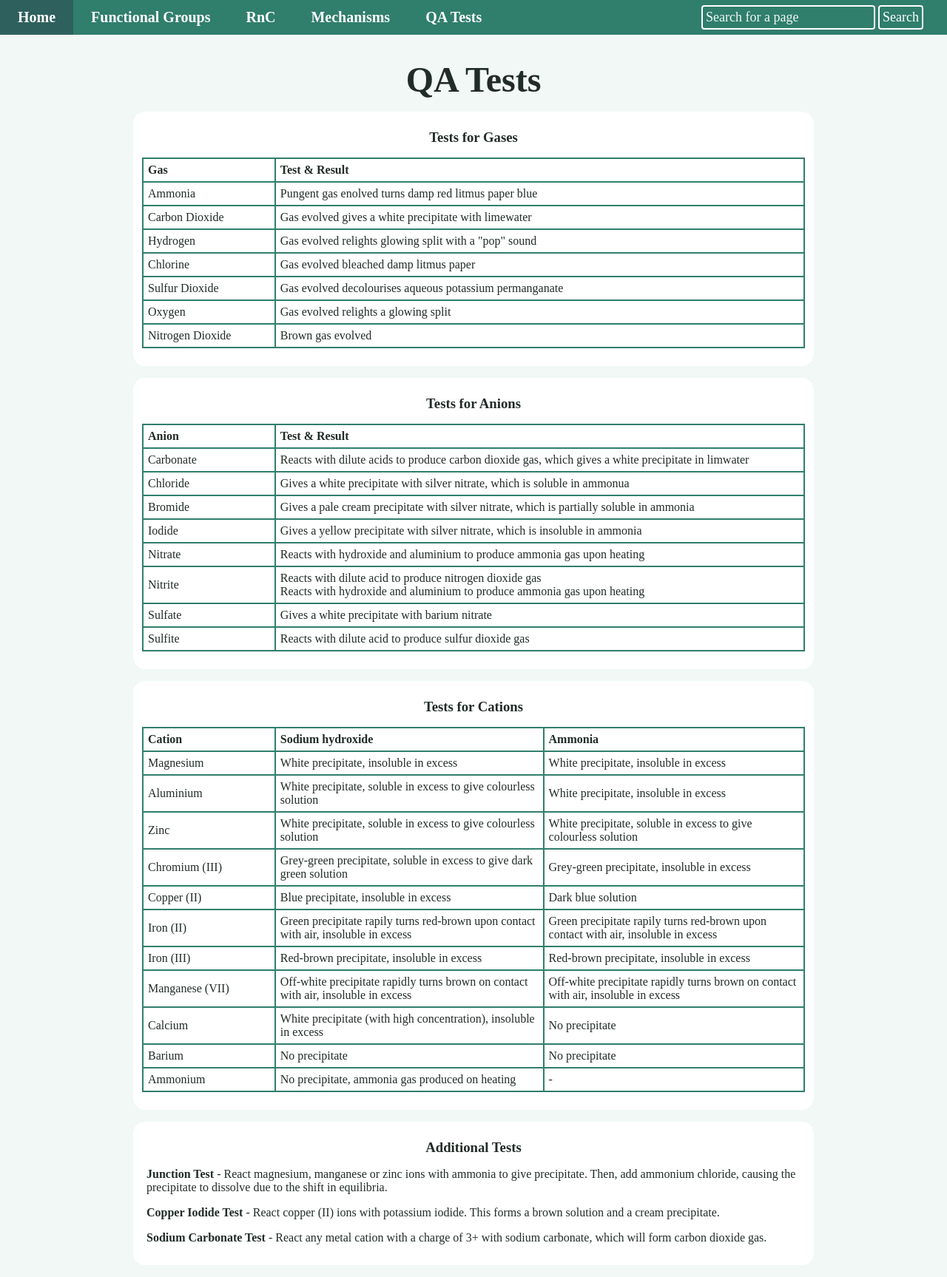
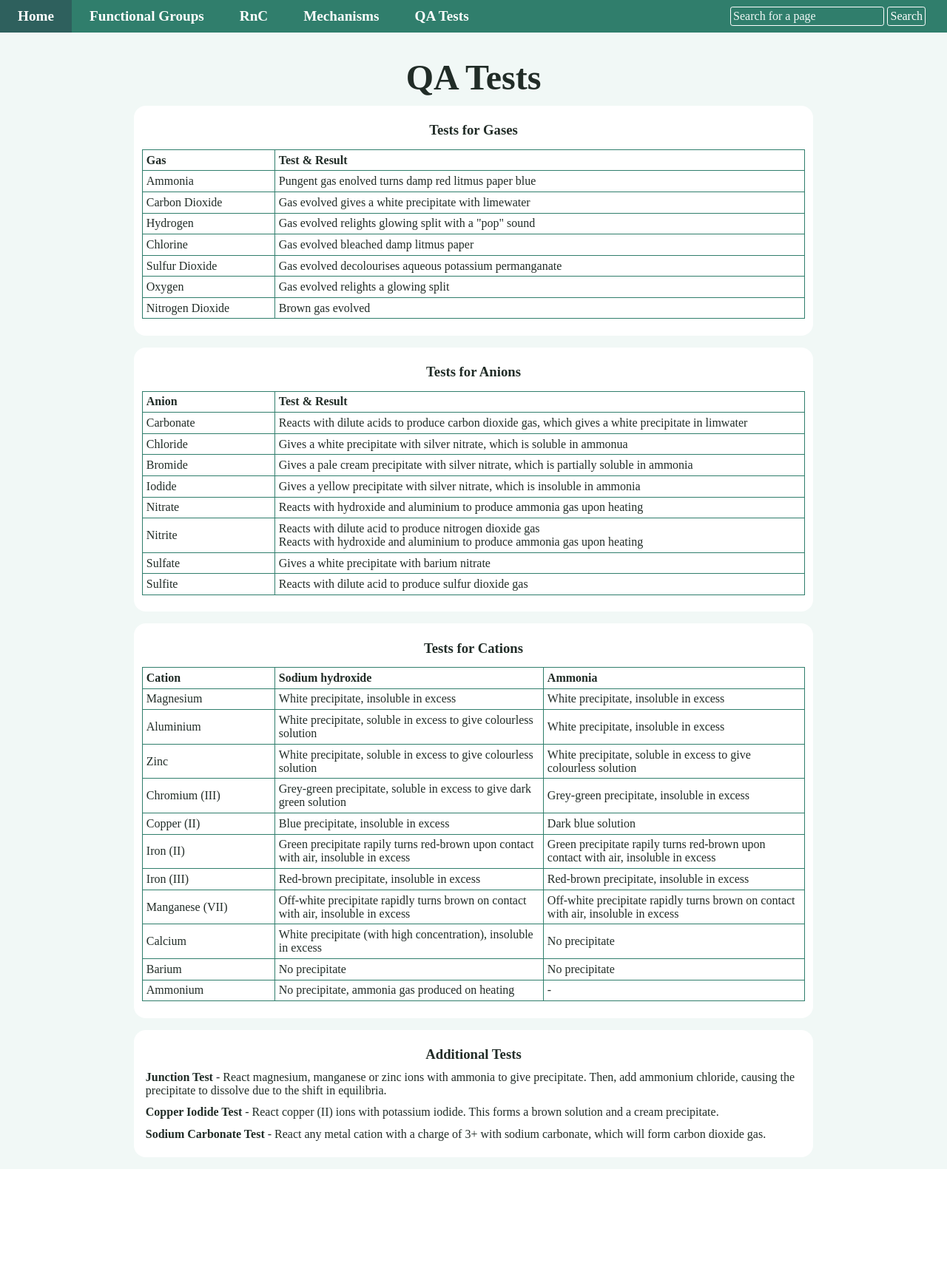
Before and after one commit to teo-joon-yi/Chemistry_Reaction_Map, a Flask app: page /qa-tests in a window 1280 px wide. Shown: the whole page at 74% size. After the commit the page ends 1581 px from the top, so only its background shows below. Run offline with Flask 3, Linux system fonts and the light colour scheme; some web fonts are replaced.

Commit message:
Update reactionMap.css
Added CSS for <img> tag
Converted all variables in pixels (px) to root element (rem)

```diff
--- a/static/reactionMap.css
+++ b/static/reactionMap.css
@@ -19,26 +19,27 @@ body {
 	background: var(--backgrounddark);
 	color: var(--textcolour);
 	font-family: "Solway" !important;
-	margin: 0px
+	margin: 0rem
 }
 
 h1 {
-	margin: 48px 0px 16px 0px;
-	font-size: 48px;
+	margin: 3rem 0rem 0.7rem 0rem;
+	font-size: 3rem;
 }
 
 h3 {
-	margin: 12px 0px 4px 0px;
+	margin: 0.7rem 0rem 0.2rem 0rem;
 	text-align: center;
 }
 
 p {
-	padding: 0px 6px 0px 6px
+	padding: 0rem 0.3rem;
+	margin: 0.7rem 0rem
 }
 
 .container {
 	width: 100vw;
-	margin: 0px;
+	margin: 0rem;
 	display: flex;
 	flex-direction: column;
 	align-items: center
@@ -59,7 +60,7 @@ p {
 
 .title-container, .reactions-container {
 	width: 70%;
-	margin-top: 32px;
+	margin-top: 1.8rem;
 	text-align: center;
 }
 
@@ -76,11 +77,11 @@ p {
 .reactionmap-container, .table-container, .additional-info-container {
 	width: 70%;
 	align-items: center;
-	border-radius: 16px;
+	border-radius: 1rem;
 	border: none;
 	background: var(--backgroundmiddle);
-	margin-bottom: 16px;
-	padding: 12px
+	margin-bottom: 1rem;
+	padding: 0.7rem
 }
 
 .reactionmap-container {
@@ -157,13 +158,13 @@ p {
 	justify-content: flex-start;
 	align-items: center;
 	text-align: center;
-	font-size: 20px;
+	font-size: 1.2rem;
 }
 
 .navlink {
 	color: var(--backgroundlight);
-	padding: 12px 24px;
-	margin: 0px;
+	padding: 0.7rem 1.5rem;
+	margin: 0rem;
 	transition: background 0.2s
 }
 
@@ -172,18 +173,18 @@ p {
 }
 
 .navsearch {
-	padding: 0px 32px;
-	margin: 0px;
+	padding: 0rem 1.8rem;
+	margin: 0rem;
 }
 
 .navsearch-input, .navsearch-submit {
 	font-family: "Solway" !important;
-	font-size: 18px;
+	font-size: 1rem;
 	background: transparent;
-	border: 2px solid var(--backgroundlight);
+	border: 0.1rem solid var(--backgroundlight);
 	color: var(--backgroundlight);
-	border-radius: 4px;
-	padding: 4px;
+	border-radius: 0.2rem;
+	padding: 0.2rem;
 	transition: background 0.2s
 }
 
@@ -214,15 +219,15 @@ a {
 
 table {
 	width: 100%;
-	margin: 12px;
+	margin: 0.7rem;
 	border-collapse: collapse;
 	background: var(--backgroundlight);
 }
 
 th,td,tr {
 	text-align: left;
-	border: 2px solid var(--greenmiddle);
-	padding: 6px;
+	border: 0.1rem solid var(--greenmiddle);
+	padding: 0.3rem;
 }
 
 #qa-target {
```
Also changed, not shown: other parts of static/reactionMap.css (+14 -10 lines).
